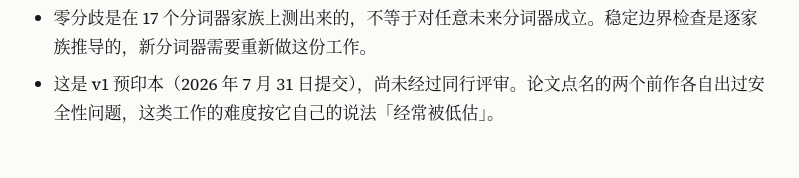
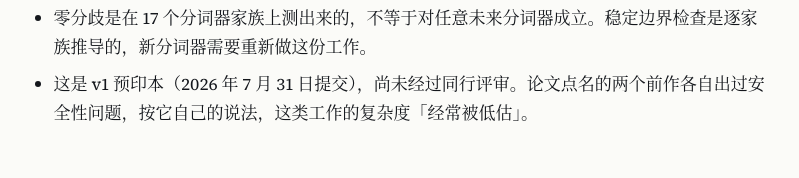
Before and after one commit to EleaZeno/EleaZeno.github.io, an Astro site: page /posts/2026-08-04-toktier-stateful-tokenization in a window 1280 px wide. Shown: the part 3094-3272 px from the top of the page, without its empty margins (264-1063 px from the left). Built offline with nearby package versions, Linux system fonts and the light colour scheme; Astro itself is replaced by a stand-in of ours; some packages are replaced by stand-ins of ours.

Commit message:
post(toktier): 「难度」误链到比特币难度目标, 改说复杂度
rehype-wikilink 把泛用的「难度」自动链到 /concepts/difficulty-target
(比特币难度目标的别名)。源码闸门看不到自动链的结果, 只能在部署后
用 browser_console 查实际 href。

```diff
--- a/src/content/posts/2026-08-04-toktier-stateful-tokenization.md
+++ b/src/content/posts/2026-08-04-toktier-stateful-tokenization.md
@@ -91,4 +91,4 @@ GPT 家族的 pre-tokenization 正则在通常写法下是**串行**的：每个
 - 论文的主数据集来自六名用户、九台机器的十个月使用，加上另一机构收集的 Claude Code 与 Codex 会话和一个公开的自主 agent 轨迹。论文自己说把趋势当动机、而不是当车队规模的预测。这不是行业普查。
 - 「分词占 TTFT 的 64%」是**组件测量**下、缓存命中率接近 0.99 时的数字，不是常态。命中率低的部署里这一项无关紧要，它恰恰是被缓存做得很好之后才暴露的问题。
 - 零分歧是在 17 个分词器家族上测出来的，不等于对任意未来分词器成立。稳定边界检查是逐家族推导的，新分词器需要重新做这份工作。
-- 这是 v1 预印本（2026 年 7 月 31 日提交），尚未经过同行评审。论文点名的两个前作各自出过安全性问题，这类工作的难度按它自己的说法「经常被低估」。
+- 这是 v1 预印本（2026 年 7 月 31 日提交），尚未经过同行评审。论文点名的两个前作各自出过安全性问题，按它自己的说法，这类工作的复杂度「经常被低估」。
```
